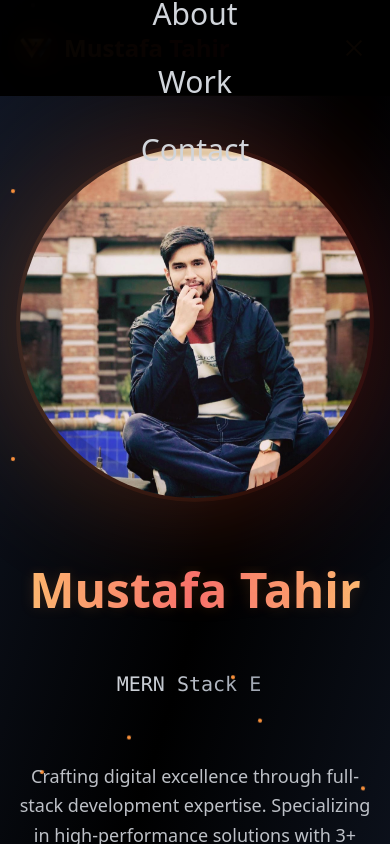
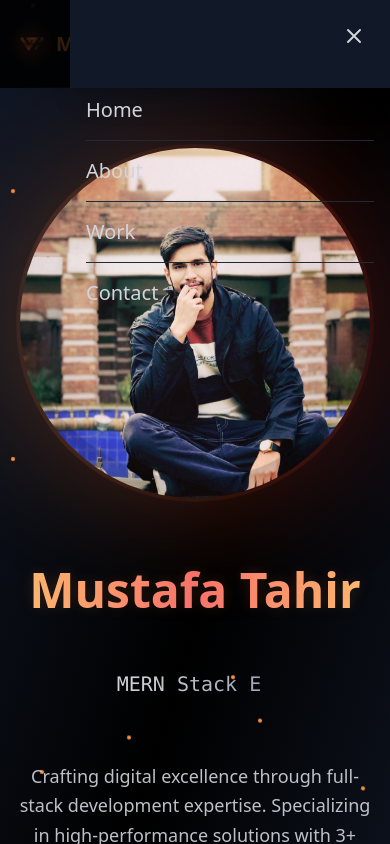
Before and after one commit to Mustafatahir98/Portfolio, a React (Create React App) app: page / in a window 390 px wide. Both pictures are taken after a click on the button "Toggle menu". Shown: the top 844 px of the page. Built offline with nearby package versions, Linux system fonts and the light colour scheme.

Commit message:
Update Navbar.jsx

```diff
--- a/src/components/Navbar.jsx
+++ b/src/components/Navbar.jsx
@@ -1,5 +1,4 @@
 import React, { useState, useEffect } from 'react';
-import { AiOutlineClose, AiOutlineMenu } from 'react-icons/ai';
 import logo from '../assets/favicon.png';
 
 const Navbar = () => {
@@ -25,10 +24,22 @@ const Navbar = () => {
     return () => window.removeEventListener('scroll', handleScroll);
   }, []);
 
+  // Handle body scroll when mobile menu is open
+  useEffect(() => {
+    if (nav) {
+      document.body.style.overflow = 'hidden';
+    } else {
+      document.body.style.overflow = 'auto';
+    }
+    return () => {
+      document.body.style.overflow = 'auto';
+    };
+  }, [nav]);
+
   return (
     <nav
       className={`fixed w-full top-0 z-50 transition-all duration-500 ${
-        scroll ? 'backdrop-blur-xl bg-black/80 py-3' : 'backdrop-blur-lg bg-black/40 py-4'
+        scroll ? 'backdrop-blur-xl bg-black/80 py-2' : 'backdrop-blur-lg bg-black/40 py-3'
       }`}
     >
       <div className="max-w-7xl mx-auto px-4 sm:px-6 lg:px-8">
@@ -39,7 +50,7 @@ const Navbar = () => {
             onClick={(e) => scrollToSection(e, 'home')}
             className="flex items-center space-x-2 group"
           >
-            <div className="relative w-10 h-10 transition-transform duration-500 group-hover:rotate-[30deg]">
+            <div className="relative w-8 h-8 sm:w-10 sm:h-10 transition-transform duration-500 group-hover:rotate-[30deg]">
               <div className="absolute inset-0 bg-gradient-to-r from-orange-400 to-red-600 rounded-full blur opacity-30 animate-pulse"></div>
               <img
                 src={logo}
@@ -47,7 +58,7 @@ const Navbar = () => {
                 className="relative z-10 w-full h-full object-contain p-1"
               />
             </div>
-            <span className="text-2xl font-bold bg-gradient-to-r from-orange-400 to-red-600 bg-clip-text text-transparent">
+            <span className="text-xl sm:text-2xl font-bold bg-gradient-to-r from-orange-400 to-red-600 bg-clip-text text-transparent">
               Mustafa Tahir
             </span>
           </a>
@@ -83,52 +94,76 @@ const Navbar = () => {
           {/* Mobile Menu Button */}
           <button
             onClick={handleNav}
-            className="md:hidden p-2 rounded-lg hover:bg-white/10 transition-colors"
+            className="md:hidden flex items-center justify-center p-2 rounded-lg hover:bg-white/10 transition-colors"
+            aria-label="Toggle menu"
           >
-            {nav ? (
-              <AiOutlineClose className="w-6 h-6 text-orange-400" />
-            ) : (
-              <AiOutlineMenu className="w-6 h-6 text-gray-300" />
-            )}
+            <div className="w-6 h-6 relative">
+              <span className={`absolute h-0.5 w-full bg-gray-300 transform transition-all duration-300 ${nav ? 'rotate-45 translate-y-0' : '-translate-y-2'}`}></span>
+              <span className={`absolute h-0.5 bg-gray-300 transform transition-all duration-300 ${nav ? 'opacity-0 w-0' : 'opacity-100 w-full'}`}></span>
+              <span className={`absolute h-0.5 w-full bg-gray-300 transform transition-all duration-300 ${nav ? '-rotate-45 translate-y-0' : 'translate-y-2'}`}></span>
+            </div>
           </button>
         </div>
       </div>
 
-      {/* Mobile Menu */}
+      {/* Mobile Menu - using a dialog-like approach for better accessibility */}
       <div
-        className={`fixed inset-0 z-40 bg-black/95 backdrop-blur-2xl transition-transform duration-500 ease-in-out ${
+        className={`fixed inset-0 z-40 transition-opacity duration-300 ${
+          nav ? 'opacity-100 pointer-events-auto' : 'opacity-0 pointer-events-none'
+        }`}
+      >
+        <div
+          className="absolute inset-0 bg-black opacity-80"
+          onClick={handleNav}
+        ></div>
+
+        <div
+          className={`fixed inset-y-0 right-0 w-full max-w-xs bg-gray-900 shadow-xl transform transition-transform duration-300 ease-in-out ${
             nav ? 'translate-x-0' : 'translate-x-full'
           }`}
         >
-        <div className="flex flex-col items-center justify-center h-full space-y-8">
+          <div className="flex justify-end p-4">
+            <button
+              onClick={handleNav}
+              className="p-2 rounded-lg hover:bg-white/10 transition-colors"
+              aria-label="Close menu"
+            >
+              <svg className="w-6 h-6 text-gray-300" fill="none" stroke="currentColor" viewBox="0 0 24 24" xmlns="http://www.w3.org/2000/svg">
+                <path strokeLinecap="round" strokeLinejoin="round" strokeWidth={2} d="M6 18L18 6M6 6l12 12" />
+              </svg>
+            </button>
+          </div>
+
+          <div className="flex flex-col px-4 pt-2 pb-8 h-full">
             <a
               href="#home"
               onClick={(e) => scrollToSection(e, 'home')}
-            className="text-3xl font-medium text-gray-300 hover:text-orange-400 transition-colors"
+              className="py-4 text-xl font-medium text-gray-300 hover:text-orange-400 transition-colors border-b border-gray-800"
             >
               Home
             </a>
             <a
               href="#about"
               onClick={(e) => scrollToSection(e, 'about')}
-            className="text-3xl font-medium text-gray-300 hover:text-orange-400 transition-colors"
+              className="py-4 text-xl font-medium text-gray-300 hover:text-orange-400 transition-colors border-b border-gray-800"
             >
               About
             </a>
             <a
               href="#work"
               onClick={(e) => scrollToSection(e, 'work')}
-            className="text-3xl font-medium text-gray-300 hover:text-orange-400 transition-colors"
+              className="py-4 text-xl font-medium text-gray-300 hover:text-orange-400 transition-colors border-b border-gray-800"
             >
               Work
             </a>
             <a
               href="#contact"
               onClick={(e) => scrollToSection(e, 'contact')}
-            className="text-3xl font-medium text-gray-300 hover:text-orange-400 transition-colors"
+              className="py-4 text-xl font-medium text-gray-300 hover:text-orange-400 transition-colors"
             >
               Contact
             </a>
+          </div>
         </div>
       </div>
 
```
Lines whose indentation alone changed are shown as unchanged.
